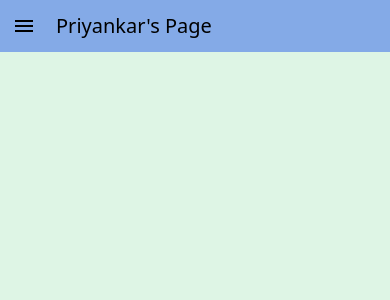
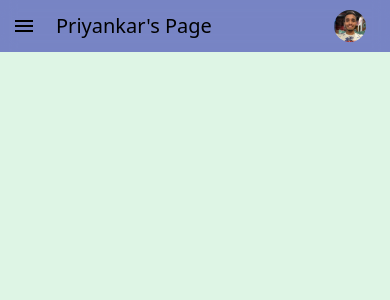
Before and after one commit to priyankarkoley/myspace, a React (Create React App) app: page / in a window 390 px wide. Shown: the top 300 px of the page. Built offline with nearby package versions, Linux system fonts and the light colour scheme.

Commit message:
Navbar Blurred and Dp added

```diff
--- a/src/components/Navbar.js
+++ b/src/components/Navbar.js
@@ -1,15 +1,18 @@
 import React from "react";
+import dp from './dp_rounded.jpeg'
 
 export default function Navbar() {
   return (
     <>
-      <div className="flex items-center bg-[#2d60ea80]">
+      <div className="flex items-center bg-[#4d56b7b4] sticky top-0 backdrop-blur">
         <span className="ml-3 material-symbols-outlined sm:hidden">menu</span>
 
         <div className="ml-2 pl-3 text-xl py-3 sm:ml-3 md:ml-5 lg:ml-7 xl:ml-12 2xl:text-2xl">
           Priyankar's Page
         </div>
-
+        <div className="sm:hidden ml-auto mr-4 p-2">
+          <img className="h-8 rounded-full" src={dp} alt="me" />
+        </div>
         <div className="hidden ml-auto mr-5 2xl:text-lg sm:flex space-x-5 md:mr-10 lg:mr-12 xl:mr-20 2xl:mr-32 md:space-x-10 lg:space-x-16 2xl:space-x-24">
           <div className="text-center">Home</div>
           <div className="text-center">About Me</div>
```
Also changed, not shown: src/components/dp_rounded.jpeg (added).
